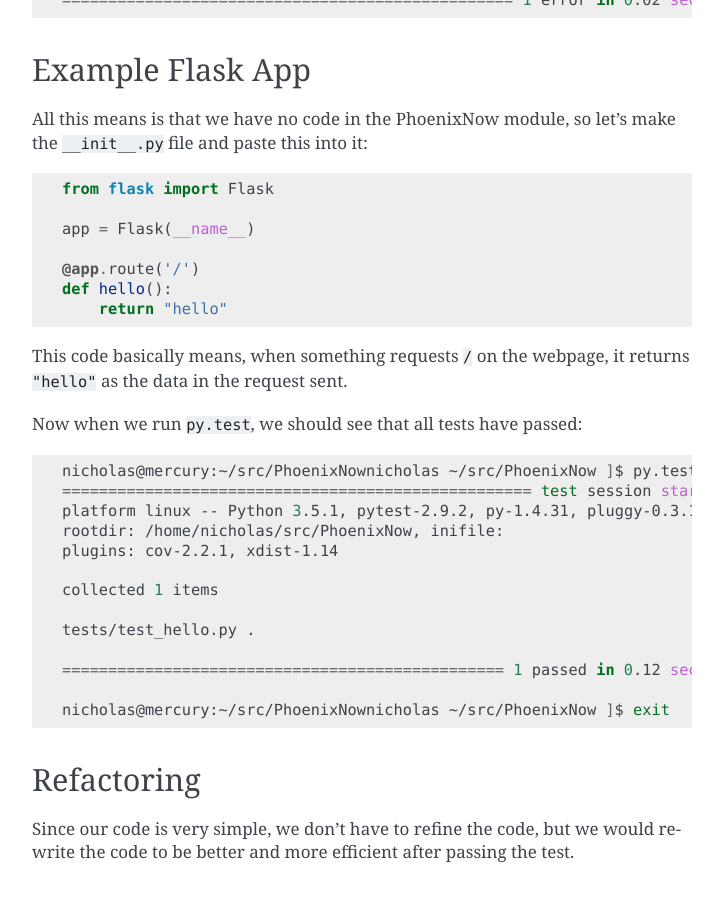
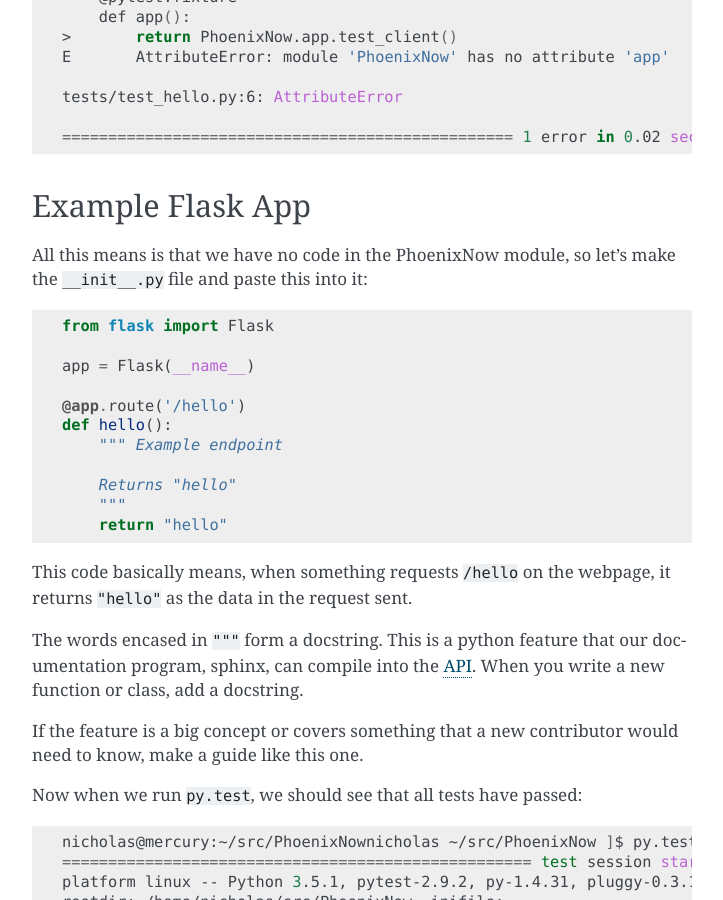
Before and after one commit to ECGHelloWorld/PhoenixNow, a Sphinx documentation site: the page built from docs/addingcode.rst, in a window 1280 px wide and 900 px high, scrolled down 1603 px. Shown: the whole window, without its empty margins (388-1111 px from the left). Built offline with Sphinx 7.4.7, drawn with Linux system fonts in a browser that asks for light colours; some of the changed text lies outside the part shown.

Commit message:
Changed testing guide to general guide and added documentation info

```diff
--- a/PhoenixNow/__init__.py
+++ b/PhoenixNow/__init__.py
@@ -2,6 +2,10 @@
 
 app = Flask(__name__)
 
-@app.route('/')
+@app.route('/hello')
 def hello():
+    """ Example endpoint
+
+    Returns "hello"
+    """
     return "hello"
--- a/docs/testingguide.rst
+++ b/docs/addingcode.rst
@@ -1,5 +1,10 @@
-Testing Guide
+Adding Code
 =============
+This guide will serve to help new contributors add code under the right project style.
+
+Testing
+-------
+
 Testing is writing tests for code that you can run to make sure your code passes the test. They are simpler to write than your code and ensure a certain amount of code stability and quality. With tests, you can make a fairly rigid specification that your code adheres to and can make changes without regressing the code or adding bugs as easily.
 
 For PhoenixNow, we use py.test for testing. To run tests, just enter in
@@ -33,15 +38,15 @@
         return PhoenixNow.app.test_client()
 
     def test_hello(app):
-        rv = app.get('/')
+        rv = app.get('/hello')
         assert b"hello" in rv.data
 
 ``pytest.fixture`` is a decorator that you put above a function that usually sets
 up the environment for a test. The function can be passed to a test that has the
 function name as an argument.
 
-``rv = app.get('/')`` uses the ``test_client()`` function from the ``flask`` library
-to make a test request to ``/``.
+``rv = app.get('/hello')`` uses the ``test_client()`` function from the ``flask`` library
+to make a test request to ``/hello``.
 
 We use ``assert`` to assert that ``hello`` is in the data returned from the test
 request. A ``b`` is put in front of the string to match the format of
@@ -86,12 +91,20 @@
 
     app = Flask(__name__)
 
-    @app.route('/')
+    @app.route('/hello')
     def hello():
+        """ Example endpoint
+
+        Returns "hello"
+        """
         return "hello"
 
-This code basically means, when something requests ``/`` on the webpage, it
+This code basically means, when something requests ``/hello`` on the webpage, it
 returns ``"hello"`` as the data in the request sent.
+
+The words encased in ``"""`` form a docstring. This is a python feature that our documentation program, sphinx, can compile into the :doc:`api`. When you write a new function or class, add a docstring.
+
+If the feature is a big concept or covers something that a new contributor would need to know, make a guide like this one.
 
 Now when we run ``py.test``, we should see that all tests have passed:
 
--- a/docs/index.rst
+++ b/docs/index.rst
@@ -15,7 +15,7 @@
    :maxdepth: 2
 
    gettingstarted
-   testingguide
+   addingcode
 
 API Reference
 -------------
```
